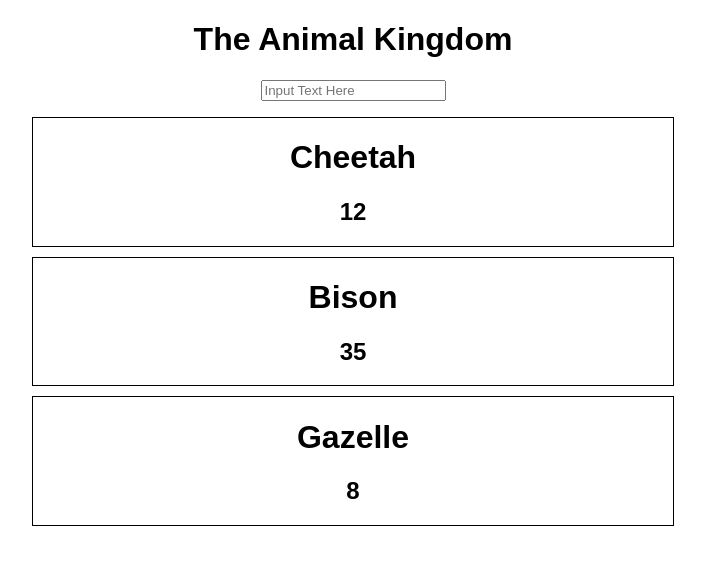
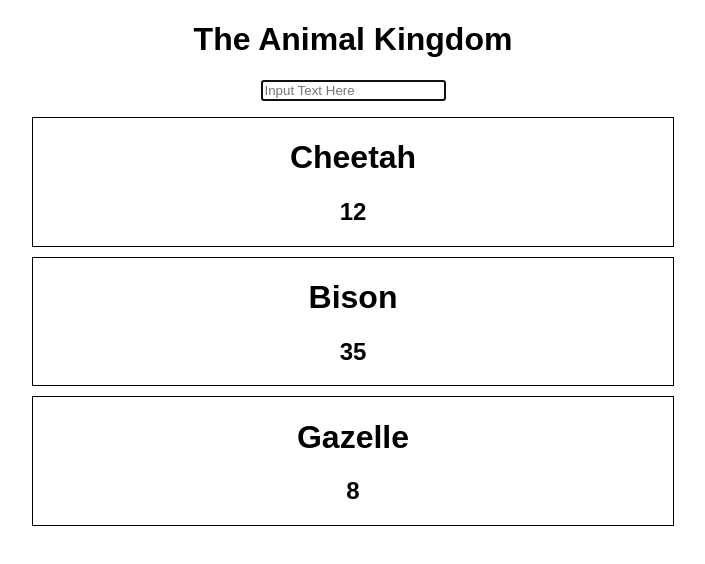
Before and after one commit to Board-Ape/under-the-hood-react, a React (Create React App) app: page / in a window 1280 px wide. Shown: the top 564 px of the page, without its empty margins (287-992 px from the left). Built offline with nearby package versions, Linux system fonts and the light colour scheme.

Commit message:
React refs utilizing focus

```diff
--- a/src/components/UserInput/UserInput.js
+++ b/src/components/UserInput/UserInput.js
@@ -6,7 +6,13 @@ class UserInput extends Component {
         super(props)
         this.state = {
             input: ''
-        }
+        },
+        this.inputElement = React.createRef();
+    }
+
+    componentDidMount () {
+        console.log('This component mounted')
+        this.inputElement.current.focus();
     }
 
     handleInputChange = (event) => {
@@ -20,6 +26,7 @@ class UserInput extends Component {
         return (
             <Aux>
                 <input
+                    ref={this.inputElement}
                     placeholder='Input Text Here'
                     value={this.state.input}
                     onChange={(event) => this.handleInputChange(event)}
```
